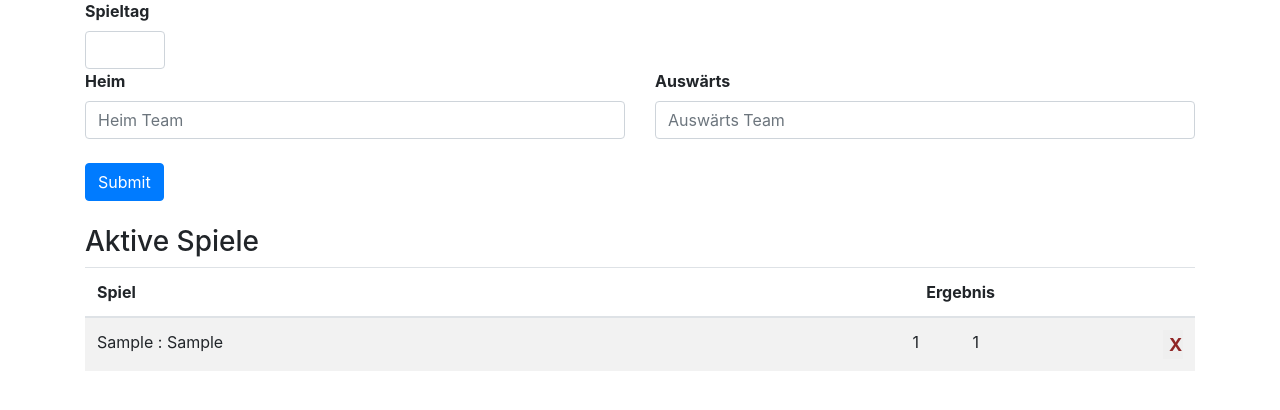
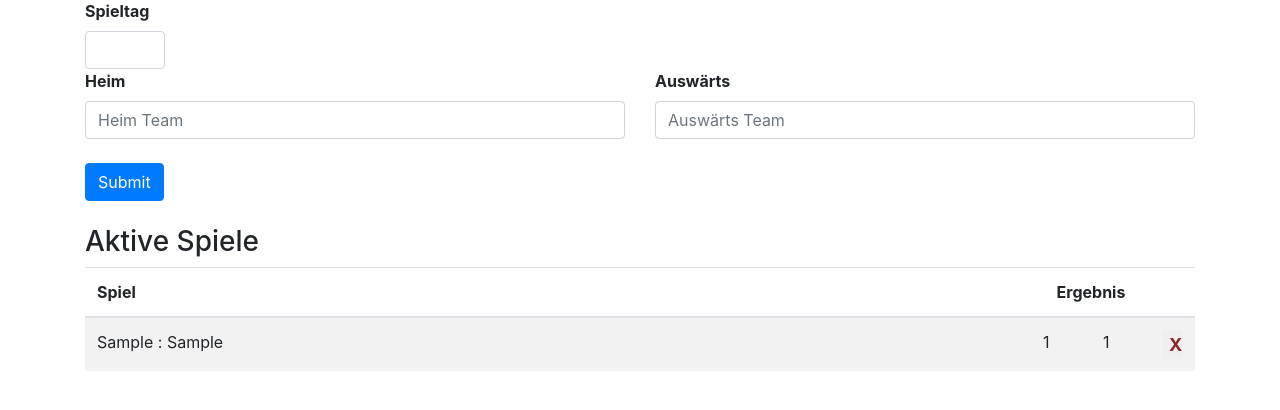
Before and after one commit to tobias124/newTest, a Flask app: page /games in a window 1280 px wide. Shown: the part 57-467 px from the top of the page. Run offline with Flask 2, Linux system fonts and the light colour scheme; tables that the repository leaves empty hold one stand-in row (values such as "Sample post"); some libraries are stand-ins or nearby versions.

Commit message:
delete bets, save results game, show bets and games

```diff
--- a/website/templates/games.html
+++ b/website/templates/games.html
@@ -58,7 +58,6 @@
       <th style="text-align: center;" colspan="2" scrope="col">Ergebnis</th>
       <!--<th scrope="col">A</th>-->
       <th scrope="col"></th>
-      <th scrope="col"></th>
     </tr>
   </thead>
 {% for game in active_games %}
@@ -84,7 +83,7 @@
               <path d="M2 0a2 2 0 0 0-2 2v12a2 2 0 0 0 2 2h12a2 2 0 0 0 2-2V2a2 2 0 0 0-2-2H2zm10.03 4.97a.75.75 0 0 1 .011 1.05l-3.992 4.99a.75.75 0 0 1-1.08.02L4.324 8.384a.75.75 0 1 1 1.06-1.06l2.094 2.093 3.473-4.425a.75.75 0 0 1 1.08-.022z"/>
             </svg></td>
         </form>
-            <td style="width: 20px;"><button  style="
+    <button  style="
                 width: 20px;
                 border: none;
                 color: rgb(144, 38, 38);
@@ -93,7 +92,7 @@
                 text-decoration: none;
                 display: inline-block;
                 font-weight: bolder;
-                font-size: 18px;" type="button">X</td>
+                font-size: 18px;" type="button">X</button>
       </tr>
     </tbody>
 
@@ -101,7 +100,7 @@
 {% else %}
 <td style="width: 60px;">{{game.home_goals}}</td>
 <td style="width: 60px;">{{game.away_goals}}</td>
-<td></td>
+
 <td style="width: 20px;">
     <form method="POST" id="deletion">
         <input type="text" name="delete" id="delete" value="1" hidden>
```
